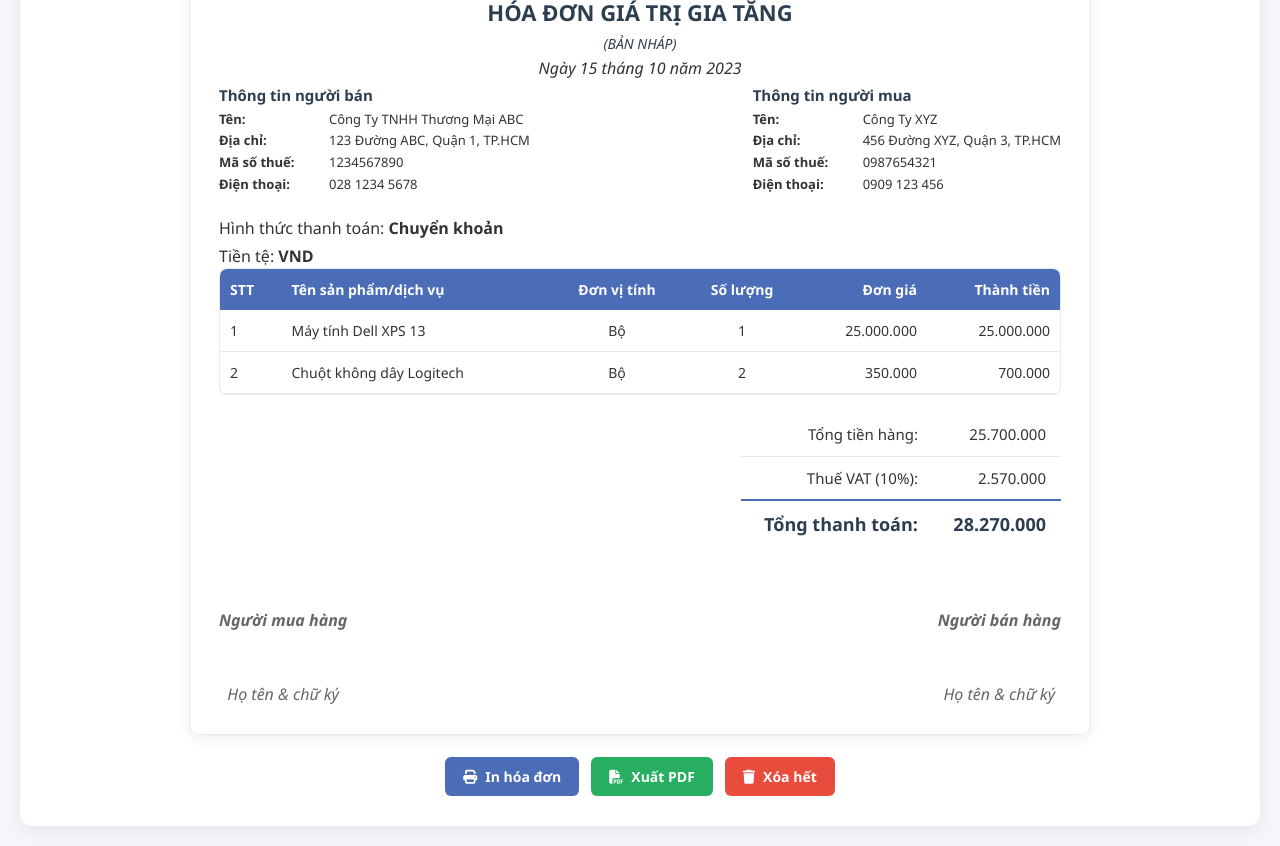
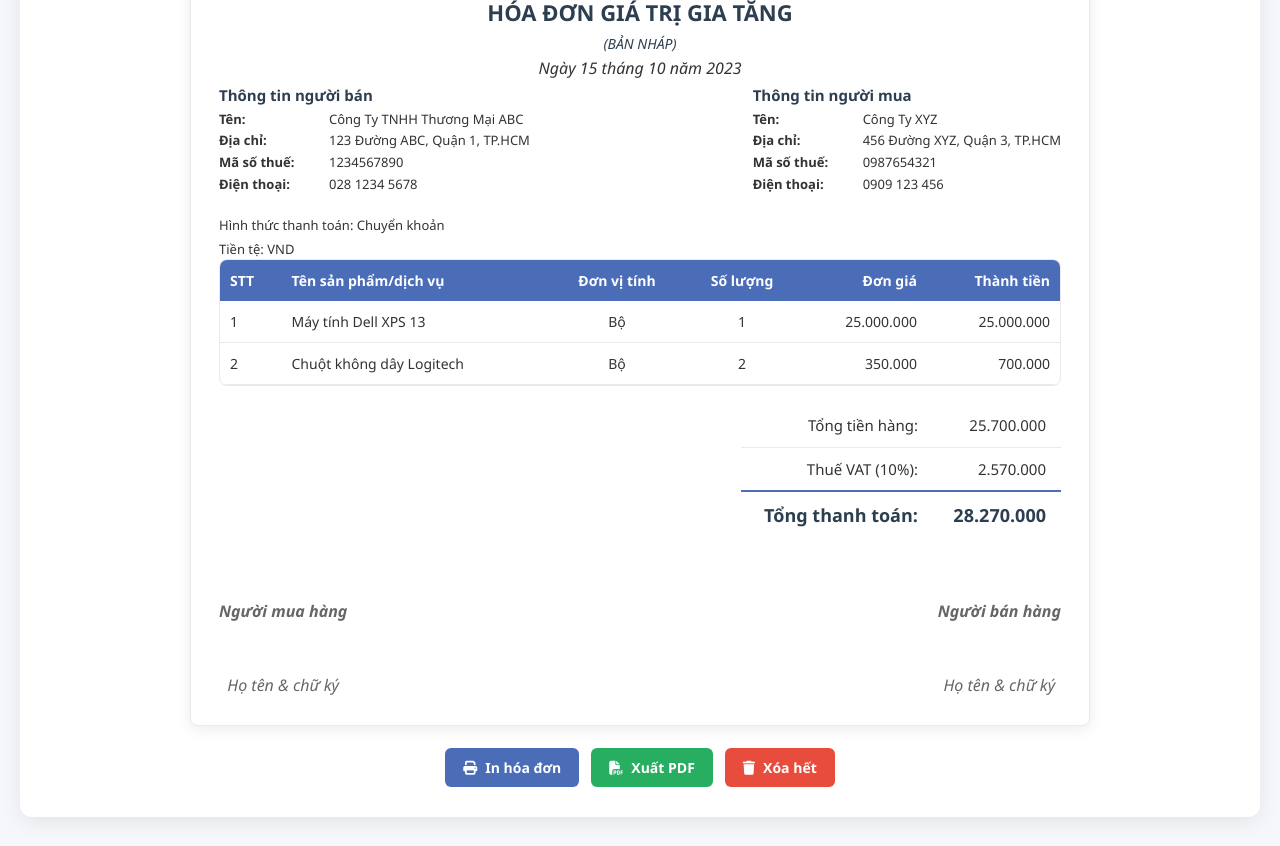
Before and after one commit to Bluesphere90/crif-inv-app, a website: page index.html in a window 1280 px wide. Shown: the part 1699-2545 px from the top of the page. Drawn offline with Linux system fonts and the light colour scheme.

Commit message:
Chỉnh cỡ font

```diff
--- a/index.html
+++ b/index.html
@@ -331,13 +331,13 @@
                         </div>
                     </div>
 
-					<div style="margin-top:6px;">
+					<div style="margin-top:6px;font-size:13px;">
                       Hình thức thanh toán:
-                      <span id="previewPaymentMethod" style="font-weight:700;">Chuyển khoản</span>
+                      <span id="previewPaymentMethod" style="font-size:13px;">Chuyển khoản</span>
                     </div>
-                    <div style="margin-top:4px;">
+                    <div style="margin-top:4px;font-size:13px;">
                       Tiền tệ:
-                      <span id="previewCurrency" style="font-weight:700;">VND</span>
+                      <span id="previewCurrency" style="font-size:13px;">VND</span>
                     </div>
 
                     <div class="invoice-table-container">
```
